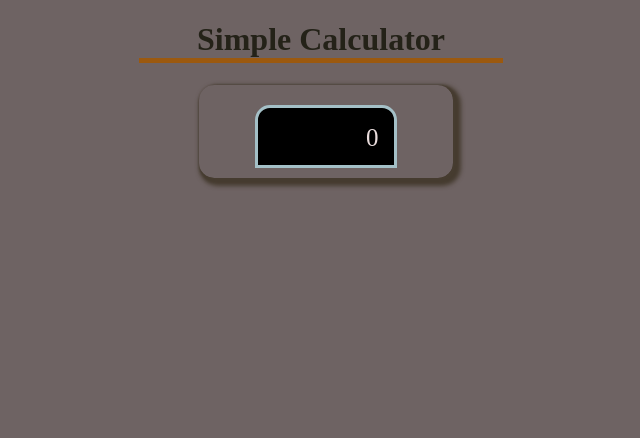
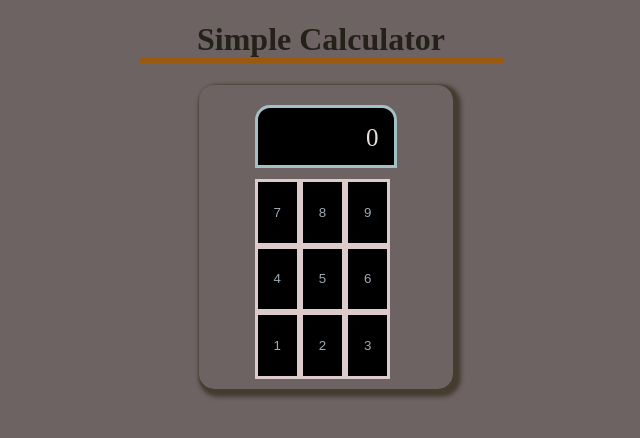
Before and after one commit to Jalamang/calculator-in-react, a React (Create React App) app: page / in a window 1280 px wide. Shown: the top 438 px of the page, without its empty margins (319-959 px from the left). Built offline with nearby package versions, Linux system fonts and the light colour scheme.

Commit message:
whenNumberKeyPressed function

```diff
--- a/src/App.js
+++ b/src/App.js
@@ -15,6 +15,10 @@ class App extends Component {
       operator: null,
     };
   }
+  //when number key is pressed
+  whenNumberKeyPressed = (value) => {
+    this.setState({ number: this.state.number + value });
+  };
 
 
   render() {
@@ -26,6 +30,8 @@ class App extends Component {
           {/* Renders display */}
           <ResultComponent number={this.state.number || 0}
           />
+          <NumberComponent whenNumberKeyPressed={this.whenNumberKeyPressed}
+          />
 
         </div>
       </>
```
